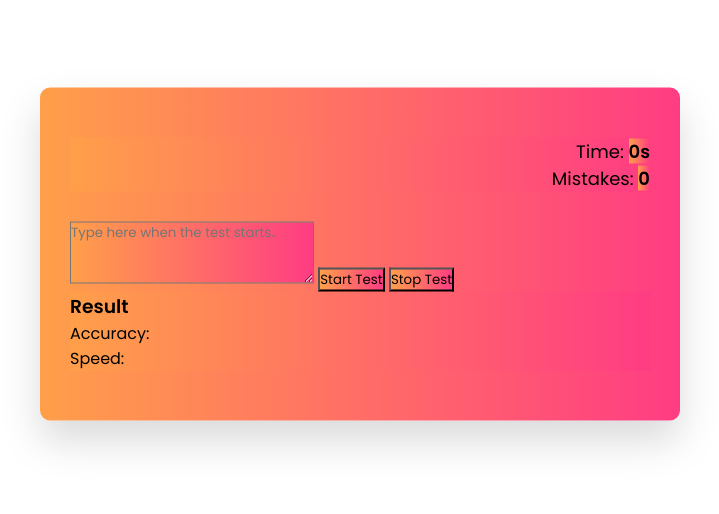
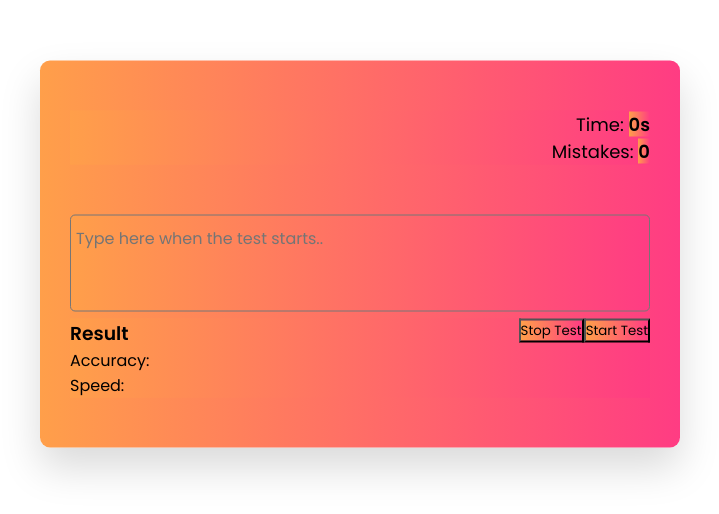
Before and after one commit to Realsantosm/09_Typing-speedo-, a plain HTML site: page index.html in a window 1280 px wide. Shown: the part 146-660 px from the top of the page, without its empty margins (280-999 px from the left). Drawn offline with Linux system fonts and the light colour scheme.

Commit message:
button styles

```diff
--- a/style.css
+++ b/style.css
@@ -2,8 +2,8 @@
   padding: 0;
   margin: 0;
   box-sizing: border-box;
-    font-family: 'Poppins', sans-serif;
-    background: linear-gradient(to right, #FF9F4A, #FF3C83);
+  font-family: "Poppins", sans-serif;
+  background: linear-gradient(to right, #ff9f4a, #ff3c83);
 }
 
 body {
@@ -31,3 +31,20 @@ body {
 .stats span {
   font-weight: 600;
 }
+
+#quote {
+  text-align: justify;
+  margin: 50px 0 30px 0;
+}
+
+textarea {
+  resize: none;
+  width: 100%;
+  border-radius: 5px;
+  padding: 10px 5px;
+  font-size: 16px;
+}
+
+button {
+  float: right;
+}
```
Lines whose indentation alone changed are shown as unchanged.
